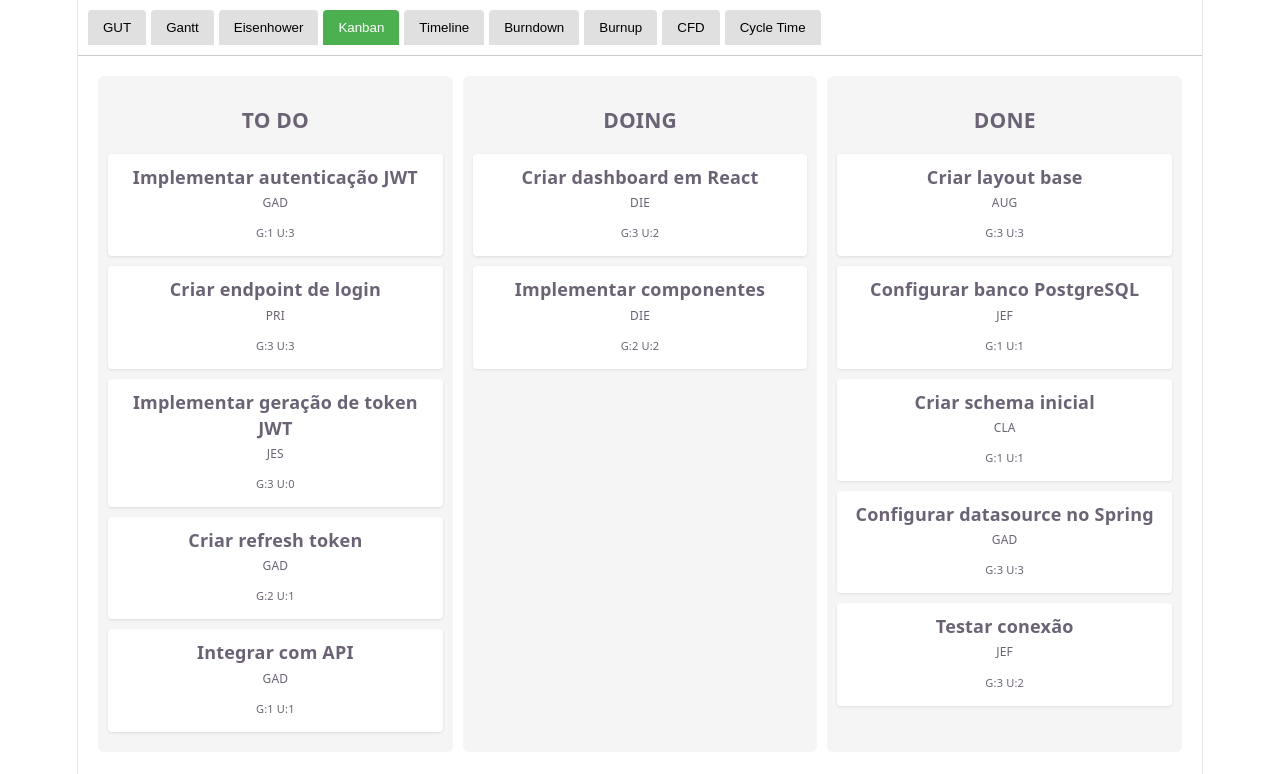
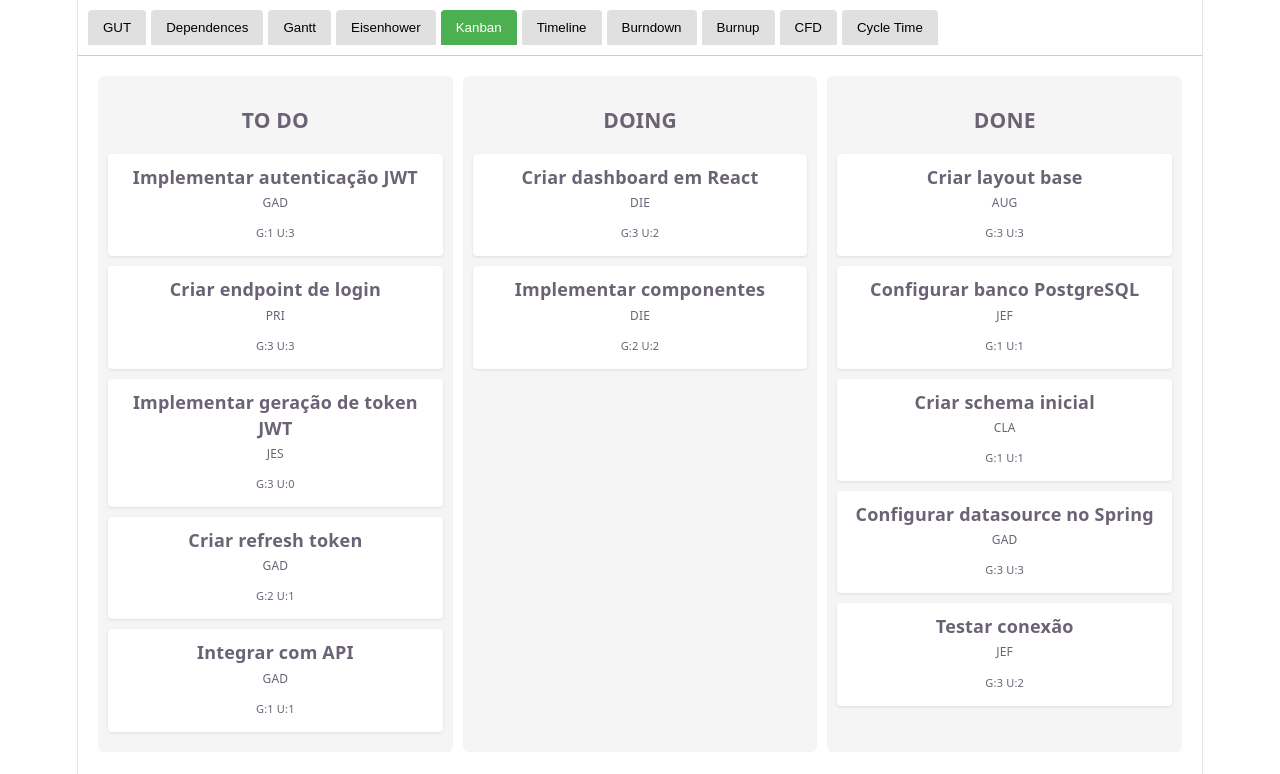
Before and after one commit to gadelhati/tasks, a React (Vite) app: page / in a window 1280 px wide. Shown: the top 774 px of the page. Built offline with nearby package versions, Linux system fonts and the light colour scheme.

Commit message:
feat: add dependeces map

```diff
--- a/package.json
+++ b/package.json
@@ -10,8 +10,10 @@
     "preview": "vite preview"
   },
   "dependencies": {
+    "edges": "^1.0.8",
     "react": "^19.2.4",
     "react-dom": "^19.2.4",
+    "reactflow": "^11.11.4",
     "recharts": "^3.8.0"
   },
   "devDependencies": {
--- a/src/App.tsx
+++ b/src/App.tsx
@@ -9,8 +9,9 @@ import { TasksCumulativeFlow } from './container/tasksCumulativeFlow';
 import { TasksCycleTime } from './container/tasksCycleTime';
 import { TasksGUT } from './container/tasksGUT';
 import { TasksBurnup } from './container/taskBurnup';
+import { TasksDependencies } from './container/tasksDependencies';
 
-type Tab = 'GUT' | 'GANTT' | 'EISENHOWER' | 'KANBAN' | 'TIMELINE' | 'BURNDOWN' | 'BURNUP' | 'CFD' | 'CYCLE_TIME';
+type Tab = 'GUT' | 'DEPENDENCES' | 'GANTT' | 'EISENHOWER' | 'KANBAN' | 'TIMELINE' | 'BURNDOWN' | 'BURNUP' | 'CFD' | 'CYCLE_TIME';
 
 function App() {
 
@@ -20,6 +21,8 @@ function App() {
     switch (activeTab) {
       case 'GUT':
         return <TasksGUT />;
+      case 'DEPENDENCES':
+        return <TasksDependencies />;
       case 'GANTT':
         return <TasksGantt />;
       case 'EISENHOWER':
@@ -67,6 +70,7 @@ function App() {
         borderBottom: '1px solid #ccc'
       }}>
         <TabButton tab="GUT" label="GUT" />
+        <TabButton tab="DEPENDENCES" label="Dependences" />
         <TabButton tab="GANTT" label="Gantt" />
         <TabButton tab="EISENHOWER" label="Eisenhower" />
         <TabButton tab="KANBAN" label="Kanban" />
--- /dev/null
+++ b/src/container/tasksDependencies.tsx
@@ -0,0 +1,109 @@
+import ReactFlow, {
+    Background,
+    Controls,
+    MiniMap
+} from 'reactflow';
+import type { Node, Edge } from 'reactflow';
+import 'reactflow/dist/style.css';
+
+import data from '../data.json';
+import type { Task } from '../component/task';
+
+type TaskDTO = Omit<Task, 'start' | 'end' | 'deadline' | 'subtasks'> & {
+    start: string;
+    end: string;
+    deadline?: string;
+    dependencies?: string[];
+    subtasks?: TaskDTO[];
+};
+
+const mapTask = (dto: TaskDTO): Task => ({
+    ...dto,
+    start: new Date(dto.start),
+    end: new Date(dto.end),
+    deadline: dto.deadline ? new Date(dto.deadline) : undefined,
+    subtasks: dto.subtasks?.map(mapTask)
+});
+
+const flattenTasks = (tasks: Task[]): Task[] =>
+    tasks.flatMap(t => [t, ...(t.subtasks ? flattenTasks(t.subtasks) : [])]);
+
+export const TasksDependencies = () => {
+
+    const tasksDTO = data.tasks as TaskDTO[];
+    const tasks = flattenTasks(tasksDTO.map(mapTask));
+
+    // 🔹 Função auxiliar
+    const getTaskById = (id: string) => tasks.find(t => t.id === id);
+
+    // 🔹 Nodes
+    const nodes: Node[] = tasks.map((task, index) => {
+
+        const isBlocked = task.subtasks?.some(sub =>
+            getTaskById(sub.id)?.status !== 'DONE'
+        );
+
+        const color =
+            task.status === 'DONE' ? '#4caf50' :
+            task.status === 'DOING' ? '#2196f3' :
+            isBlocked ? '#f44336' :
+            '#9e9e9e';
+
+        return {
+            id: task.id,
+            data: {
+                label: `${task.description}`
+            },
+            position: {
+                x: (index % 5) * 250,
+                y: Math.floor(index / 5) * 120
+            },
+            style: {
+                background: color,
+                color: '#fff',
+                padding: 10,
+                borderRadius: 6,
+                fontSize: 12,
+                width: 180
+            }
+        };
+    });
+
+    // 🔹 Edges
+    const edges: Edge[] = [];
+
+    tasks.forEach(task => {
+
+        // dependências explícitas
+        task.subtasks?.forEach(depId => {
+            edges.push({
+                id: `${depId}-${task.id}`,
+                source: depId.description,
+                target: task.id,
+                animated: true
+            });
+        });
+
+        // dependência implícita (subtask → task)
+        task.subtasks?.forEach(sub => {
+            edges.push({
+                id: `${sub.id}-${task.id}`,
+                source: sub.id,
+                target: task.id,
+                style: { stroke: '#999' }
+            });
+        });
+    });
+
+    return (
+        <div style={{ height: 600, padding: 20 }}>
+            <h2>Mapa de Dependências</h2>
+
+            <ReactFlow nodes={nodes} edges={edges} fitView>
+                <MiniMap />
+                <Controls />
+                <Background />
+            </ReactFlow>
+        </div>
+    );
+};
```
Also changed, not shown: 1 other file (tests, documents, lock files or other folders).
